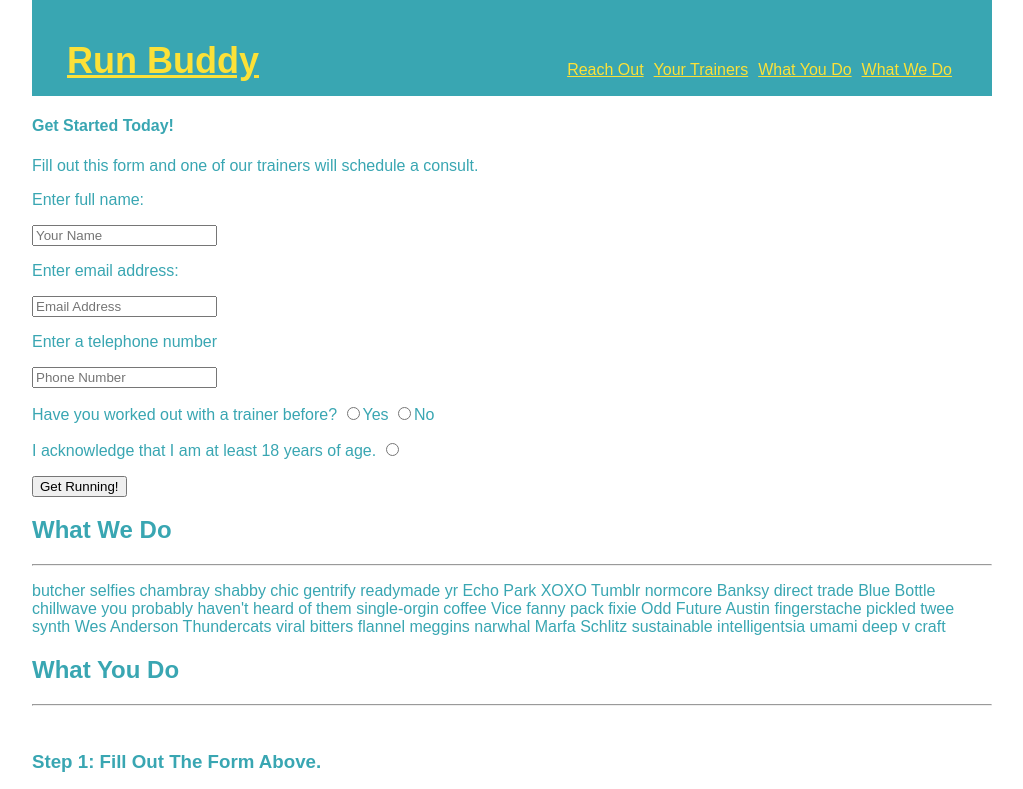
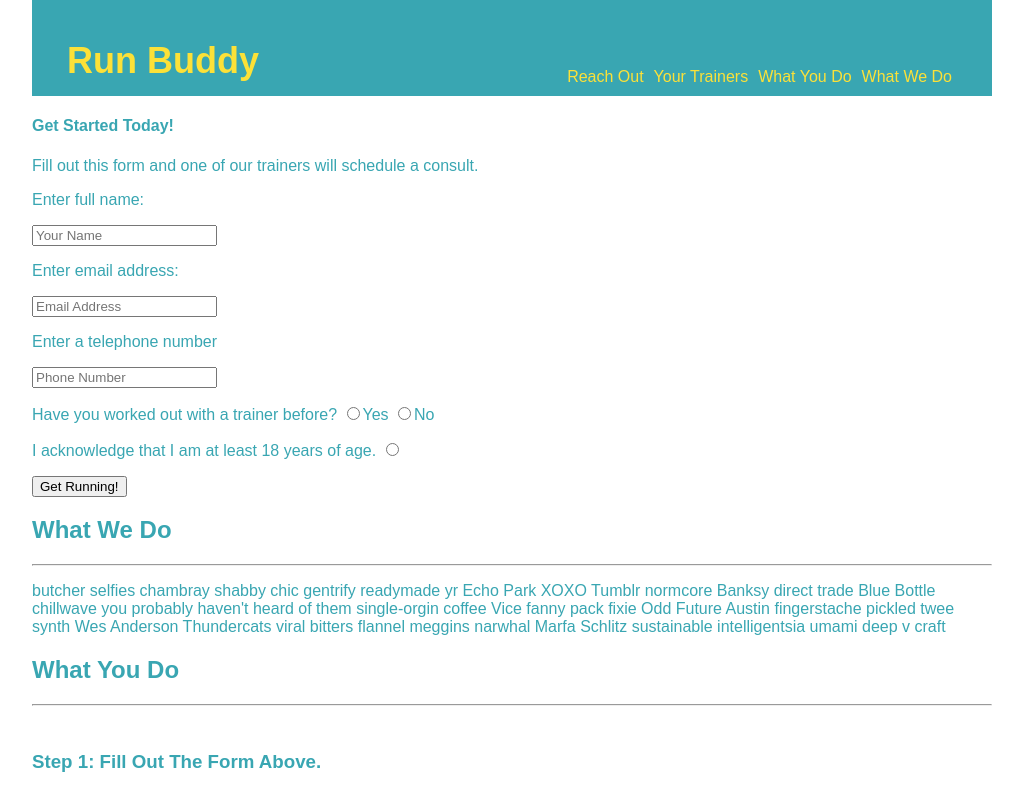
Before and after one commit to joshacross/run-buddy, a plain HTML site: page index.html in a window 1280 px wide. Shown: the top 789 px of the page, without its empty margins (128-1151 px from the left). Drawn offline with Linux system fonts and the light colour scheme.

Commit message:
stylesheet add

```diff
--- a/assets/css/style.css
+++ b/assets/css/style.css
@@ -19,6 +19,7 @@ header h1 {
 }
 
 header a {
+    text-decoration: none;
     color: #fce138;
 }
 
@@ -26,4 +27,5 @@ li {
     float: right;
     display: inline;
     padding: 5px;
+    margin: 7px 0;
 }
```
